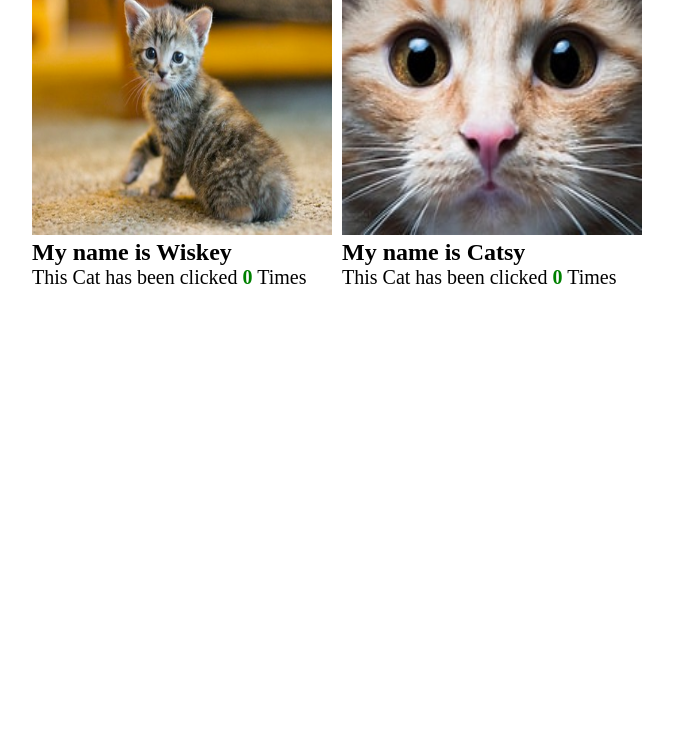
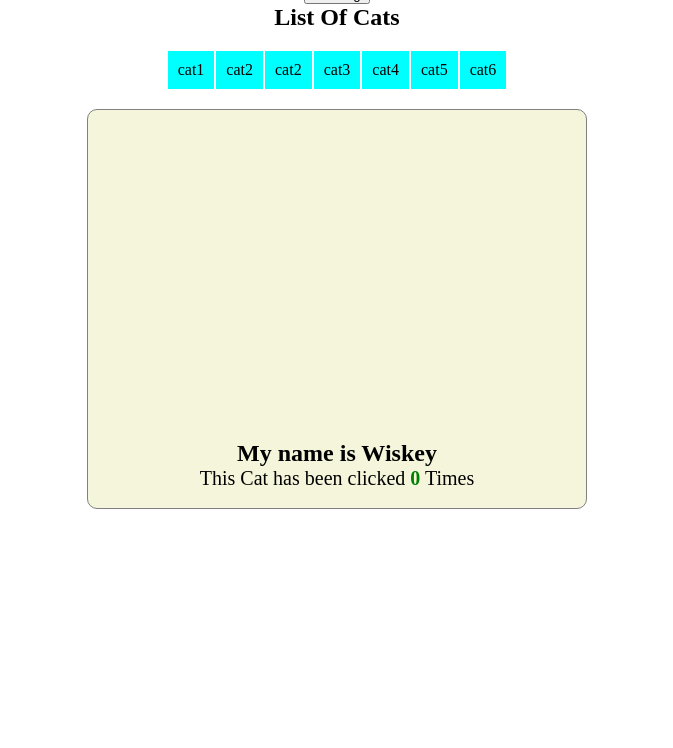
Before and after one commit to devAbdulsalam/Axl-JavaScript-Design-Patterns, a plain HTML site: page index.html in a window 1280 px wide. Shown: the part 52-800 px from the top of the page, without its empty margins (303-976 px from the left). Drawn offline with Linux system fonts and the light colour scheme; no server answers.

Commit message:
updated the cats to ten

```diff
--- a/index.html
+++ b/index.html
@@ -8,29 +8,30 @@
 		<link rel="stylesheet" href="style.css" />
 	</head>
 	<body>
-		<div>
+		<div class="container">
 			<h1>Cat clicker</h1>
+			<button>Get Image</button>
+			<div class="listContainer">
+				<h2>list of cats</h2>
+				<div class="catList">
+					<p class="cat" data-id="0">cat1</p>
+					<p class="cat" data-id="1">cat2</p>
+					<p class="cat" data-id="2">cat2</p>
+					<p class="cat" data-id="3">cat3</p>
+					<p class="cat" data-id="4">cat4</p>
+					<p class="cat" data-id="5">cat5</p>
+					<p class="cat" data-id="6">cat6</p>
+				</div>
+			</div>
 			<div class="catsContainer">
-				<div class="cat1">
-					<img class="cat" src="/cat.jpg" alt="cat" />
-					<div>
-						<h2>My name is Wiskey</h2>
-						<p>
-							This Cat has been clicked
-							<span class="count" data-value="0">0</span> Times
-						</p>
-					</div>
+				<div id="catBox" class="catBox">
+					<!-- <img class="catImage" src="/cat.jpg" alt="cat" /> -->
 				</div>
-				<div class="cat2">
-					<img class="cat" src="/cat2.jfif" alt="cat" />
-					<div>
-						<h2>My name is Catsy</h2>
-						<p id="disc">
-							This Cat has been clicked
-							<span class="count" data-value="0">0</span> Times
-						</p>
-					</div>
-				</div>
+				<h2>My name is <span class="catName">Wiskey</span></h2>
+				<p>
+					This Cat has been clicked
+					<span class="count">0</span> Times
+				</p>
 			</div>
 		</div>
 		<script src="script.js"></script>
--- a/script.js
+++ b/script.js
@@ -1,10 +1,54 @@
-let cat = document.querySelectorAll(".cat");
-let counter = 1;
-cat.forEach(function (cat) {
-    cat.addEventListener("click", (e) => {
-        let Clikedcat = e.currentTarget.parentElement
+window.addEventListener('DOMContentLoaded', () =>{
+    var myRequest = new XMLHttpRequest();
+    myRequest.open('GET', 'https://api.thecatapi.com/v1/images/search?limit=10&api_key=7fa7eb6b-83b3-4a7a-871e-f26c3161b9ee');
+    myRequest.onload = function(){
+        let data = JSON.parse(myRequest.responseText)
+        myData(data)
+        filtercat(data)
+    }
+    myRequest.send();
+    myRequest.onerror= function(){
+        console.log("connection error")
+    };
+    let myData = function(data){
+        console.log(data)
+        return data
+    }
+})
+
+
+function filtercat(data){
+    let catId = document.querySelectorAll(".cat");
+       catId.forEach(function (cat) {
+            cat.addEventListener("click", (e) => {
+                let Clikedcat = e.currentTarget.dataset.id
+                let displayedCat = data.filter(function (cat, index){
+                    cat.value = 0
+                    // console.log(index == Clikedcat)
+                    return index == Clikedcat
+                })
+                return displaycats(displayedCat)
+            })
+        });
+}
+
+function displaycats(cat){
+    // console.log(cat)
+    let catBox = document.getElementById("catBox")
+    let catImage = document.createElement('img')
+    let clickedClicked = document.querySelector(".count")
+    cat.map(function(cat){
+        console.log(cat.value)
+        catImage.src = cat.url
+        catBox.appendChild(catImage)
+        clickedClicked.innerHTML = cat.value
+        return catBox.innerHTML = `<img class="catImage" src="${cat.url}" alt="cat" />`
+    })
+    let imageClicked = document.querySelector(".catImage")
+    imageClicked.addEventListener("click", (e) => {
+        let Clikedcat = e.currentTarget.parentElement.parentElement
         let timesClicked = Clikedcat.querySelector(".count");
         timesClicked.innerHTML = Number(timesClicked.dataset.value) + 1;
         console.log(timesClicked.dataset.value = timesClicked.innerHTML)
     });
-});
+}
--- a/style.css
+++ b/style.css
@@ -3,23 +3,52 @@
     margin: 0;
     box-sizing: border-box;
 }
+.container{
+    text-align: center;
+}
+.listContainer h2{
+    text-transform: capitalize;
+}
 h1{
     text-align:  center;
     color: blue;
 }
+.catList{
+    display: flex;
+    justify-content: center;
+    padding: 10px 40px;
+    margin: 10px;
+    gap: 2px;
+}
+.catList p{
+    padding: 10px;
+    background-color: aqua;
+    cursor: pointer;
+
+}
 .catsContainer{
-    display: flex;
-    gap: 10px;
-    justify-content: center;
+    width: 500px;
+    margin:  0 auto;
+    height: 400px;
+    border-radius: 10px;
+    background-color: beige;
+    border: 1px gray solid;
+    box-shadow: whitesmoke;
+    overflow: hidden;
 }
-p{
+.catsContainer p{
     font-size: 20px;
+}
+.catBox{
+    height: 330px;
+    padding: 0;
+    margin: 0;
 }
 .count{
     color: green;
     font-weight: bolder;
 }
 img{
-    width: 300px;
-    height: 250px;
+    width: 100%;
+    height: 330px;
 }
```
